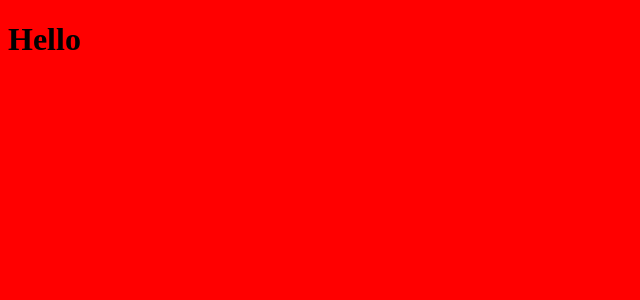
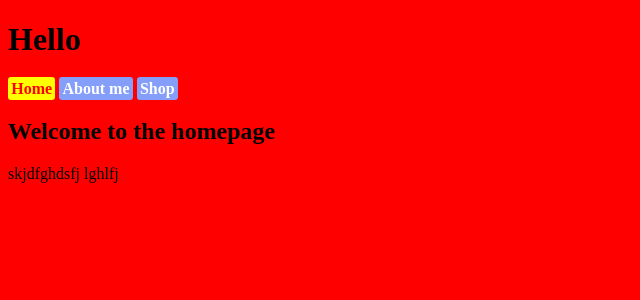
Before and after one commit to mari-karmari/token, a PHP site: page /?page=1 in a window 1280 px wide. Shown: the top 300 px of the page, without its empty margins (0-640 px from the left). Run offline with PHP 8.4, Linux system fonts and the light colour scheme.

Commit message:
Day1 Stuff from the simpe SSR in PHP
here is my code from today for you to reventilate

```diff
--- a/css.css
+++ b/css.css
@@ -1,3 +1,17 @@
 body {
     background-color: red;
 }
+
+.main_navi a {
+    background-color: rgb(133, 158, 249);
+    padding: 0.25vw;
+    text-decoration: none;
+    color: white;
+    font-weight: 800;
+    border-radius: 0.25vw;
+}
+
+.active {
+    background-color: yellow !important;
+    color: red !important;
+}
--- a/index.html
+++ /dev/null
@@ -1,12 +0,0 @@
-<!DOCTYPE html>
-<html lang="en">
-<head>
-    <meta charset="UTF-8">
-    <meta name="viewport" content="width=<device-width>, initial-scale=1.0">
-    <title>Document</title>
-    <link rel="stylesheet" type="text/css" href="css.css">
-</head>
-<body>
-    <h1>Hello</h1>
-</body>
-</html>
--- /dev/null
+++ b/index.php
@@ -0,0 +1,63 @@
+<!DOCTYPE html>
+<html lang="en">
+<head>
+    <meta charset="UTF-8">
+    <meta name="viewport" content="width=<device-width>, initial-scale=1.0">
+    <title>Document</title>
+    <link rel="stylesheet" type="text/css" href="css.css">
+</head>
+<body>
+    <h1>Hello</h1>
+
+
+
+
+
+
+
+
+
+<nav class="main_navi">
+
+<?php
+
+if ($_GET['page'] == 1) {
+    echo "
+    <a class='active' href='index.php?page=1'>Home</a>
+    <a class='' href='index.php?page=2'>About me</a>
+    <a class='' href='index.php?page=3'>Shop</a>
+    ";
+    require_once 'page1.php';
+}
+
+if ($_GET['page'] == 2) {
+    echo "
+    <a class='' href='index.php?page=1'>Home</a>
+    <a class='active' href='index.php?page=2'>About me</a>
+    <a class='' href='index.php?page=3'>Shop</a>
+    ";
+    require_once 'page2.php';}
+
+
+if ($_GET['page'] == 3) {
+    echo "
+    <a class='' href='index.php?page=1'>Home</a>
+    <a class='' href='index.php?page=2'>About me</a>
+    <a class='active' href='index.php?page=3'>Shop</a>
+    ";
+    require_once 'page3.php';}
+
+
+
+
+
+
+?>
+</nav>
+
+
+
+
+
+</body>
+</html>
--- /dev/null
+++ b/page1.php
@@ -0,0 +1,2 @@
+<h1>Welcome to the homepage</h1>
+<p>skjdfghdsfj lghlfj</p>
--- /dev/null
+++ b/page2.php
@@ -0,0 +1,2 @@
+<h1>About</h1>
+<p>skjdfghdsfj lghlfj</p>
--- /dev/null
+++ b/page3.php
@@ -0,0 +1,2 @@
+<h1>Shop</h1>
+<p>skjdfghdsfj lghlfj</p>
```
Also changed, not shown: 1 other file.
